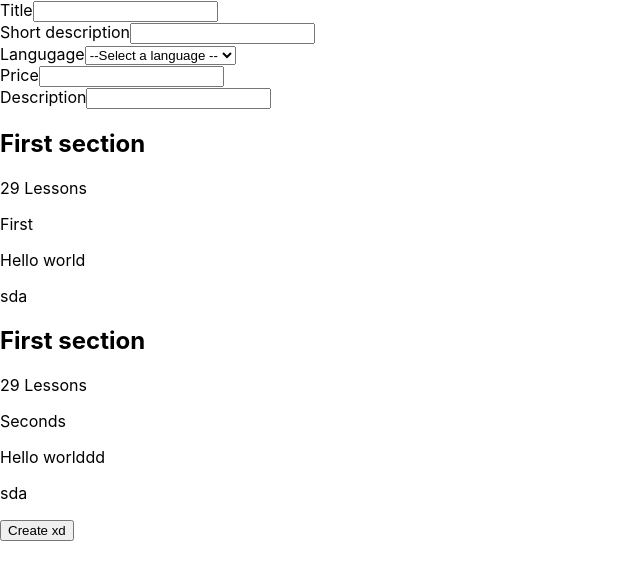
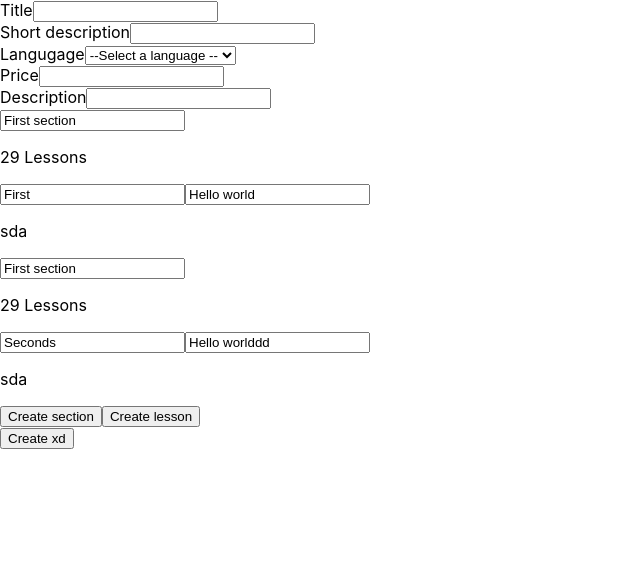
Before and after one commit to lukasalvarezdev/forbidden-academy, a Next.js app: page /courses/create in a window 1280 px wide. Shown: the top 580 px of the page, without its empty margins (0-640 px from the left). Built offline with nearby package versions, Linux system fonts and the light colour scheme; no server answers.

Commit message:
Integrated create lesson

```diff
--- a/src/entities/course/layouts/CourseBody.tsx
+++ b/src/entities/course/layouts/CourseBody.tsx
@@ -4,9 +4,10 @@ import { useEditableInput } from '../services'
 
 const CourseBody = () => {
   const handleChange = useEditableInput()
-  const { sections, lessons } = useLesson('pepe')
+  const { sections, lessons, createSection, createLesson } = useLesson('pepe')
 
   return (
+    <>
       <form onChange={handleChange}>
         <div>
           <label htmlFor="xd">Description</label>
@@ -14,24 +15,47 @@ const CourseBody = () => {
         </div>
 
         <WhatYouWillLearn />
-
+      </form>
+      <div>
         {sections.map((section, index) => (
           <div key={index}>
-          <h2>{section.name}</h2>
+            <input type="text" defaultValue={section.name} />
             <p>{section.number_of_lessons} Lessons</p>
 
             {lessons.map((lesson, index) =>
               lesson.section === section.id ? (
                 <div key={index}>
-                <p>{lesson.name}</p>
-                <p>{lesson.description}</p>
+                  <input type="text" defaultValue={lesson.name} />
+                  <input type="text" defaultValue={lesson.description} />
                   <p>{lesson.posted_time}</p>
                 </div>
               ) : null,
             )}
           </div>
         ))}
-    </form>
+
+        <button
+          onClick={e => {
+            e.preventDefault()
+            createSection('El pepe 99')
+          }}
+        >
+          Create section
+        </button>
+        <button
+          onClick={e => {
+            e.preventDefault()
+            createLesson({
+              name: 'Class 1',
+              description: 's',
+              section: '2jdsa',
+            })
+          }}
+        >
+          Create lesson
+        </button>
+      </div>
+    </>
   )
 }
 
--- a/src/entities/shared-lesson/hooks/useLesson.ts
+++ b/src/entities/shared-lesson/hooks/useLesson.ts
@@ -52,8 +52,18 @@ export function useLesson(courseId: string) {
     setSections(sectionsCopy)
   }
 
-  function createLesson(lesson: Lesson) {
-    setLessons(lessons => [...lessons, lesson])
+  function createLesson(lesson: Pick<Lesson, 'description' | 'name' | 'section'>) {
+    setLessons(lessons => [
+      ...lessons,
+      {
+        ...lesson,
+        id: '12',
+        announcements: [],
+        questions: [],
+        posted_time: 's',
+        last_modified_time: '',
+      },
+    ])
   }
 
   function updateLesson(rewrites: Partial<Lesson>, index: number) {
```
Lines whose indentation alone changed are shown as unchanged.
